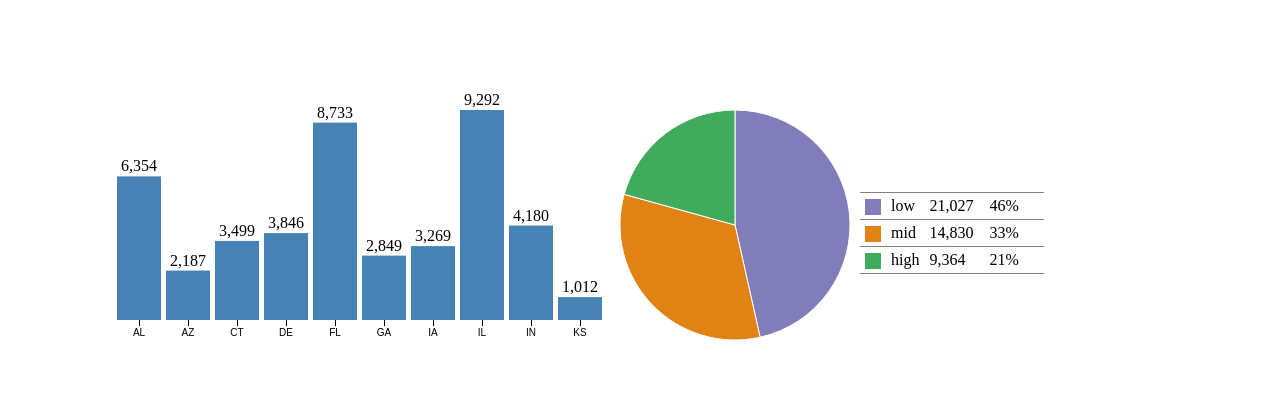
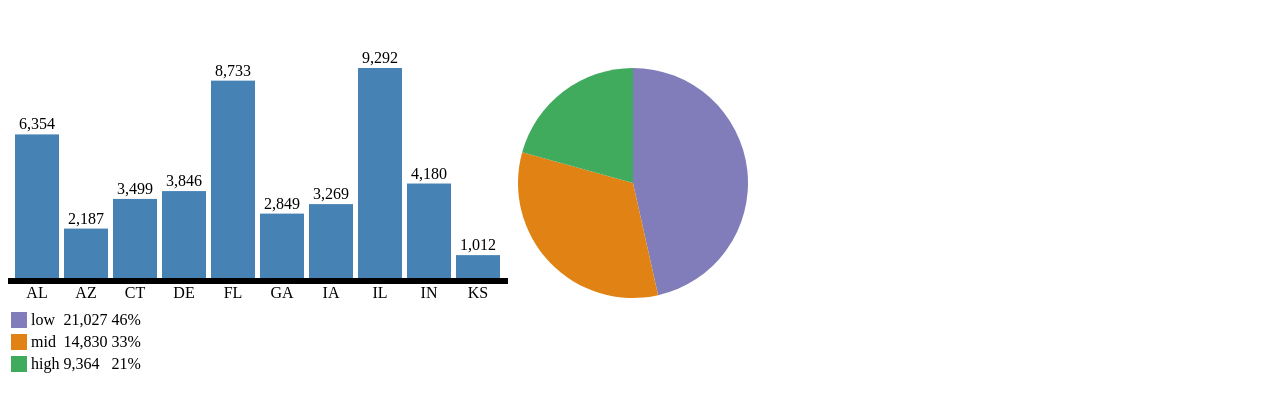
Before and after one commit to sorieh/sorieh.github.io, a plain HTML site: page index.html in a window 1280 px wide. Drawn offline with nearby package versions, Linux system fonts and the light colour scheme.

Commit message:
Update index.html

```diff
--- a/index.html
+++ b/index.html
@@ -1,40 +1,5 @@
 <meta charset="utf-8">
-<style>
-body{
-    width:1060px;
-    margin:50px auto;
-}
-path {  stroke: #fff; }
-path:hover {  opacity:0.9; }
-rect:hover {  fill:blue; }
-.axis {  font: 10px sans-serif; }
-.legend tr{    border-bottom:1px solid grey; }
-.legend tr:first-child{    border-top:1px solid grey; }
-
-.axis path,
-.axis line {
-  fill: none;
-  stroke: #000;
-  shape-rendering: crispEdges;
-}
-
-.x.axis path {  display: none; }
-.legend{
-    margin-bottom:76px;
-    display:inline-block;
-    border-collapse: collapse;
-    border-spacing: 0px;
-}
-.legend td{
-    padding:4px 5px;
-    vertical-align:bottom;
-}
-.legendFreq, .legendPerc{
-    align:right;
-    width:50px;
-}
-
-</style>
+<html>
 <body>
 <div id='dashboard'>
 </div>
@@ -254,3 +219,5 @@ var freqData=[
 
 dashboard('#dashboard',freqData);
 </script>
+
+	</html>
```
